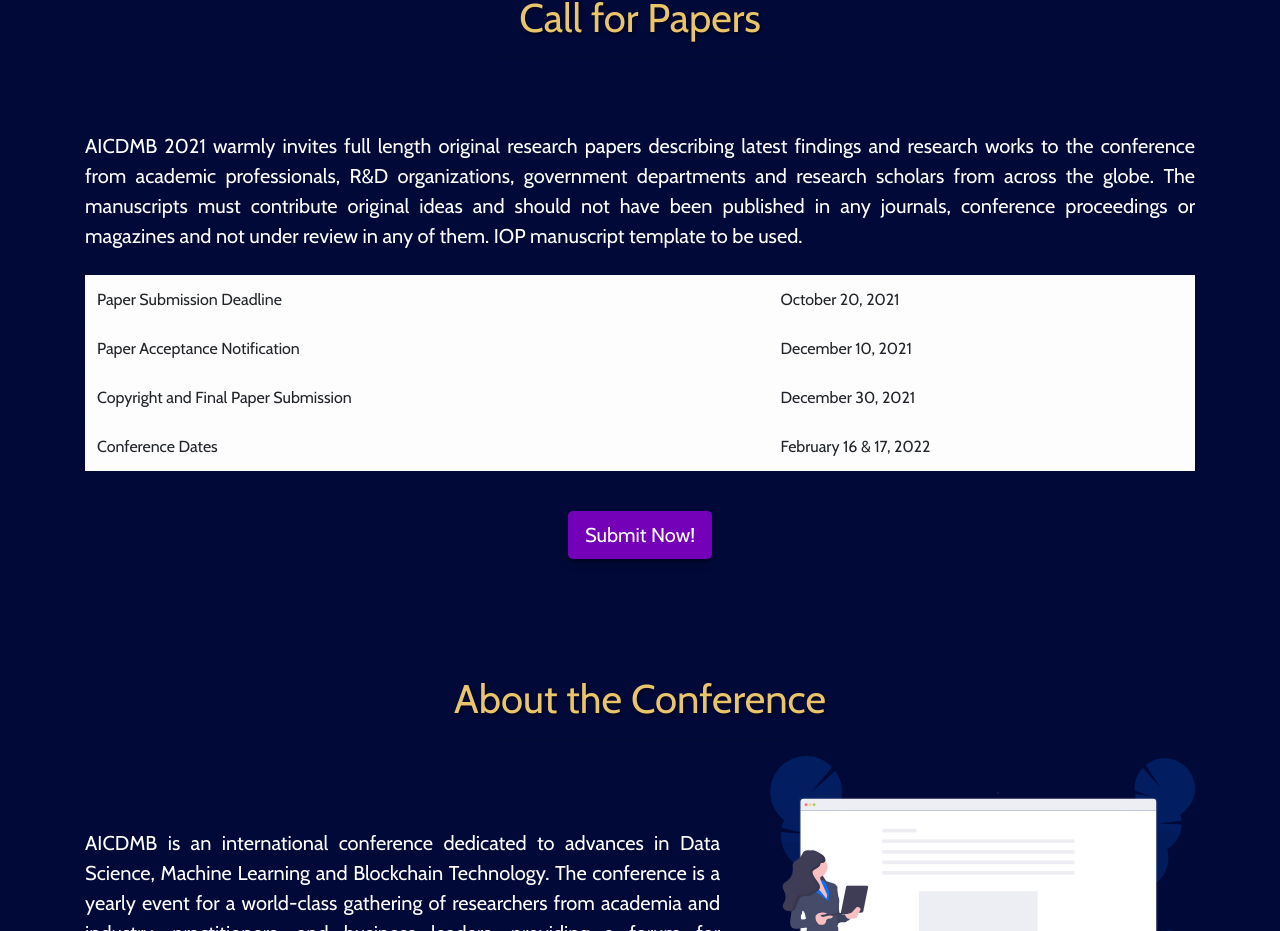
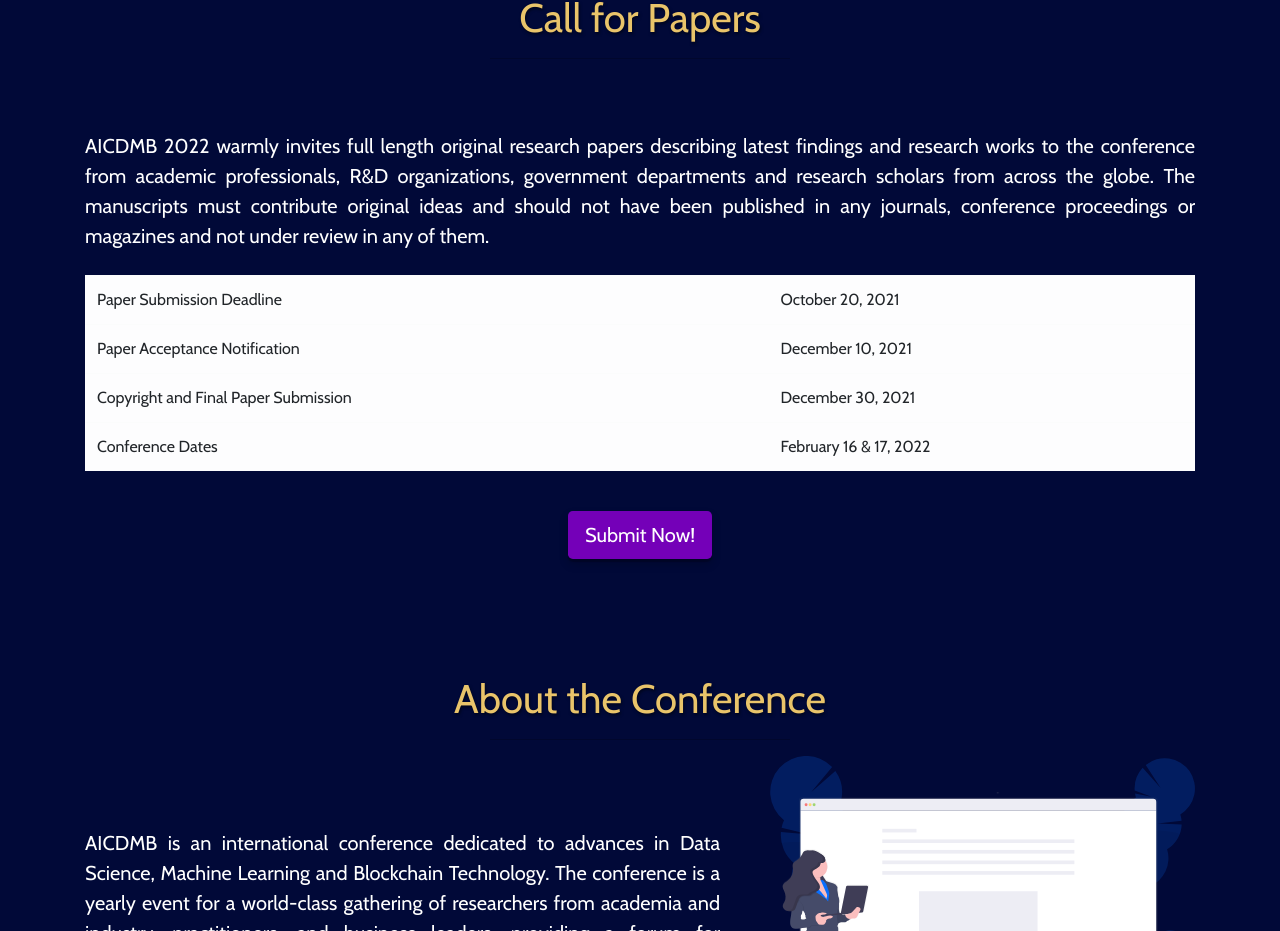
Before and after one commit to saathvikdm/AICDMB, a React (Create React App) app: page / in a window 1280 px wide. Shown: the part 2051-2982 px from the top of the page. Built offline with nearby package versions, Linux system fonts and the light colour scheme.

Commit message:
updated call for papers text content

```diff
--- a/src/About.jsx
+++ b/src/About.jsx
@@ -19,14 +19,13 @@ const About = () => {
           {/* <div className="col-12 col-lg-5 order-md-1"><img src={Papers} alt="" height="100%" width="100%"/></div> */}
           <div className="cforp col-12">
             <p className="lead mt-4 text-justify">
-              AICDMB 2021 warmly invites full length original research papers
+              AICDMB 2022 warmly invites full length original research papers
               describing latest findings and research works to the conference
               from academic professionals, R&D organizations, government
               departments and research scholars from across the globe. The
               manuscripts must contribute original ideas and should not have
               been published in any journals, conference proceedings or
-              magazines and not under review in any of them. IOP manuscript
-              template to be used.
+              magazines and not under review in any of them.
               <br />
             </p>
             <table class="table table-light mt-4">
--- a/src/papers.jsx
+++ b/src/papers.jsx
@@ -14,14 +14,13 @@ const PapersPage = () => {
           {/* <div className="col-12 col-lg-5 order-md-1"><img src={Papers} alt="" height="100%" width="100%"/></div> */}
           <div className="cforp col-12">
             <p className="lead text-justify mt-4">
-              AICDMB 2021 warmly invites full length original research papers
+              AICDMB 2022 warmly invites full length original research papers
               describing latest findings and research works to the conference
               from academic professionals, R&D organizations, government
               departments and research scholars from across the globe. The
               manuscripts must contribute original ideas and should not have
               been published in any journals, conference proceedings or
-              magazines and not under review in any of them. IOP manuscript
-              template to be used.
+              magazines and not under review in any of them.
               <br />
               <br />
               The soft copy of full length manuscripts shall be shared in .PDF
```
